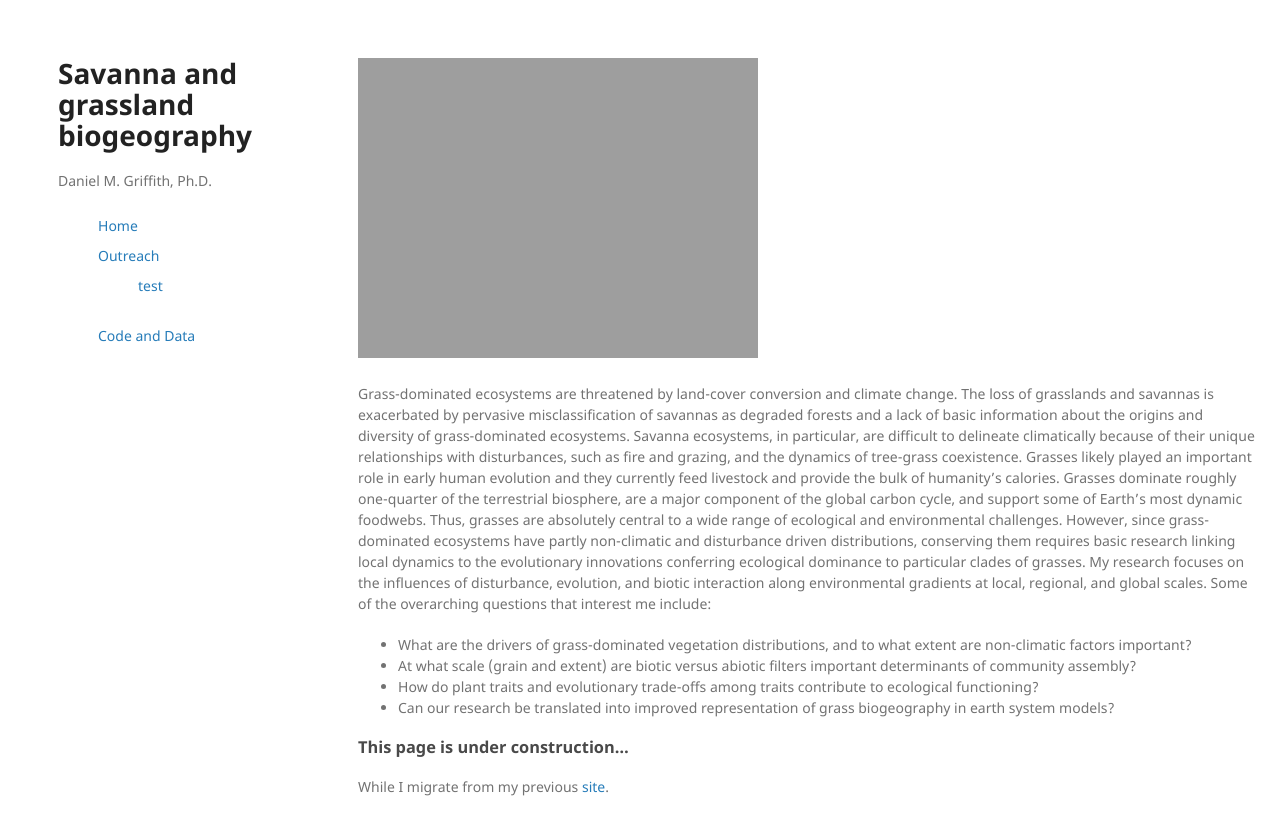
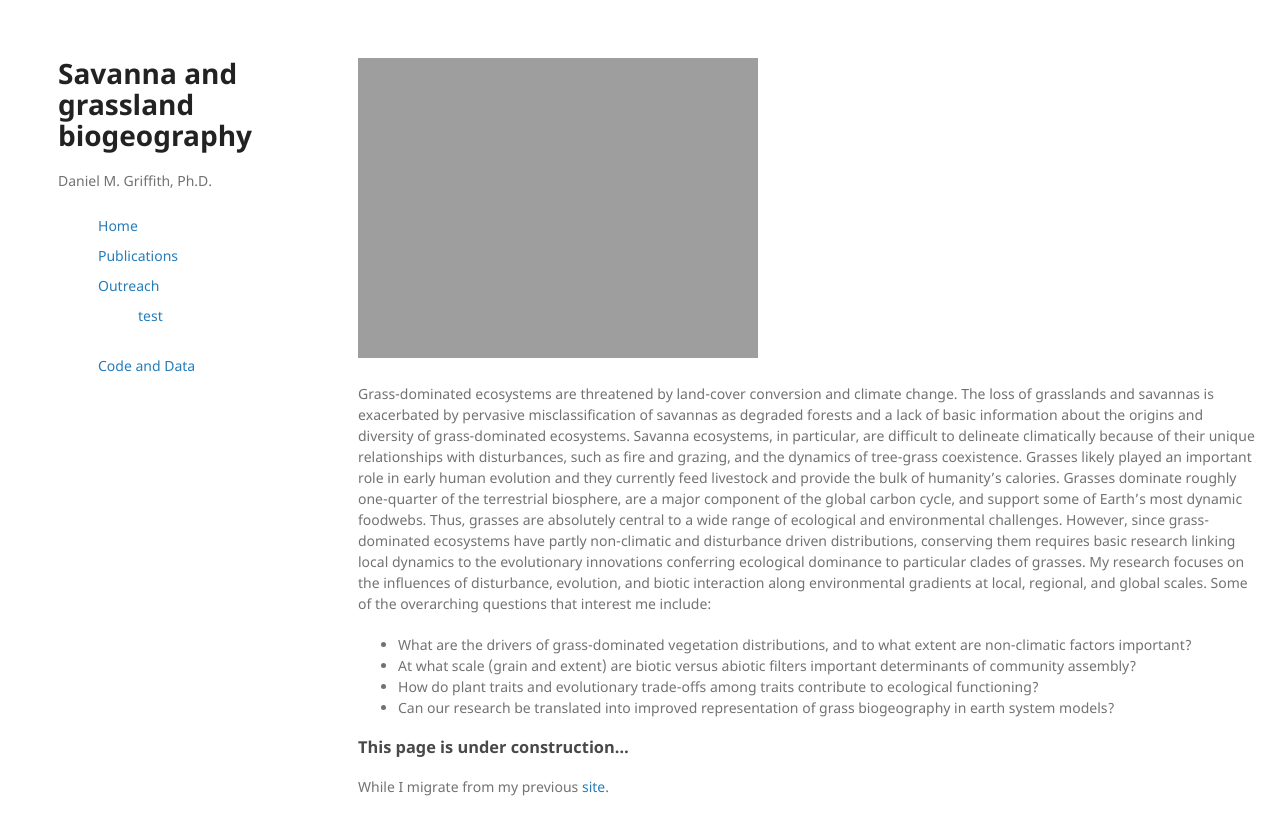
Before and after one commit to griffithdan/griffithdan.github.io, a Jekyll site: the page built from index.md, in a window 1280 px wide. Shown: the top 835 px of the page. Built offline with Jekyll 4.4.1, drawn with Linux system fonts in a browser that asks for light colours; our own code applies the rules of GitHub Pages for plain Markdown files.

Commit message:
Update navigation.yml

```diff
--- a/_data/navigation.yml
+++ b/_data/navigation.yml
@@ -1,5 +1,7 @@
 - title: Home
   url: /
+- title: Publications
+  url: /pages/publications.html
 - title: Outreach
   url: /pages/outreach/publications.html
   sublinks:
```
